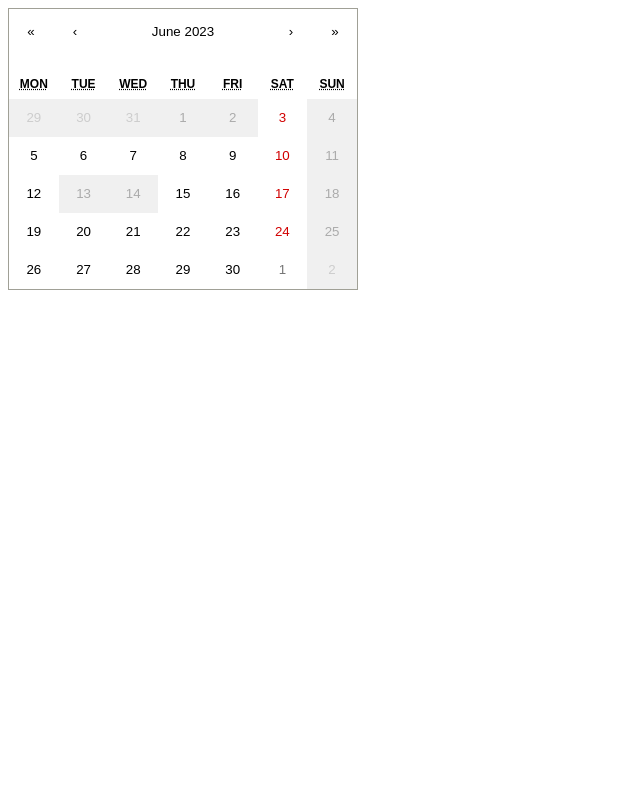
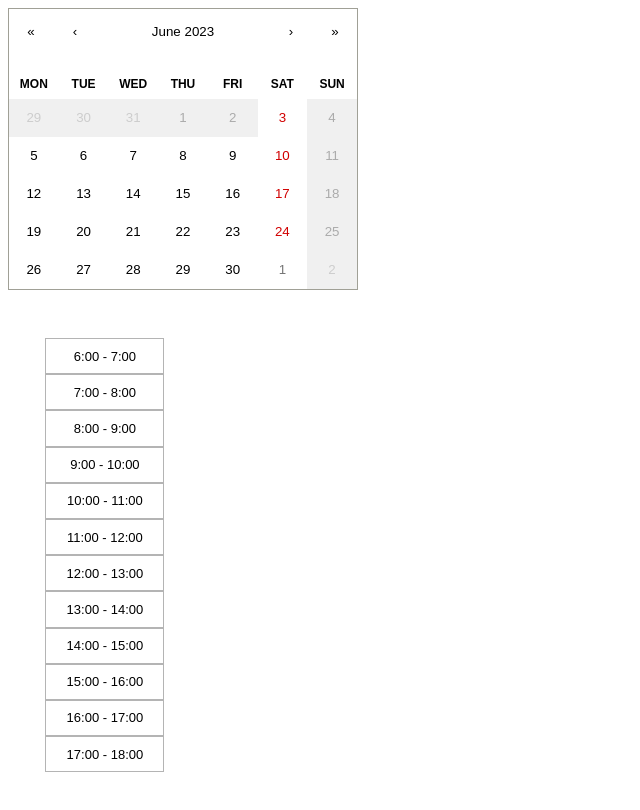
Before and after one commit to lukacasey/soulFlex.client, a React (Create React App) app: page / in a window 1280 px wide. Shown: the top 810 px of the page, without its empty margins (0-640 px from the left). Built offline with nearby package versions, Linux system fonts and the light colour scheme.

Commit message:
changed folder & file structure, created Timepicker.js, timePicker.css and calendarStyles.css.

```diff
--- a/src/components/App.js
+++ b/src/components/App.js
@@ -1,9 +1,9 @@
-import Bookings from "./booking/Bookings";
+import Calender from "./booking/Calender";
 
 function App() {
   return (
     <>
-      <Bookings />
+      <Calender />
     </>
   );
 }
--- a/src/components/booking/Bookings.js
+++ b/src/components/booking/Calender.js
@@ -1,14 +1,15 @@
 import React, { useState } from "react";
 import Calendar from "react-calendar";
+import Timepicker from "./Timepicker";
 import "react-calendar/dist/Calendar.css";
+import "../../styles/calendarStyles.css";
 
-export default function Bookings() {
-  // for setting day
+export default function Calender() {
+  // state & function for selecting date
   const [value, setValue] = useState(new Date());
-
   function onChange(date) {
     setValue(date);
-    console.log(date.toDateString());
+    console.log(date);
   }
 
   function tileDisabled({ date, view }) {
@@ -29,13 +30,11 @@ export default function Bookings() {
       return true;
     }
 
-    // dates to be disabled
-    const disabledDates = [new Date("2023-06-13"), new Date("2023-06-14")];
-
-    // convert to string and disable
-    return disabledDates.some(
-      (disabledDate) => date.toDateString() === disabledDate.toDateString()
-    );
+    // if you want to disabel specific date[s] uncomment the code below and add to the array
+    // const disabledDates = [new Date("2023-06-13"), new Date("2023-06-14")];
+    // return disabledDates.some(
+    //   (disabledDate) => date.toDateString() === disabledDate.toDateString()
+    // );
   }
 
   return (
@@ -46,6 +45,8 @@ export default function Bookings() {
           value={value}
           tileDisabled={tileDisabled}
         />
+        {/* passing in date value to be used for timepicker */}
+        <Timepicker selectedDate={value} />
       </div>
     </>
   );
--- /dev/null
+++ b/src/components/booking/Timepicker.js
@@ -0,0 +1,78 @@
+import "../../styles/timePicker.css";
+
+// recieving date from calendar
+export default function Timepicker({ selectedDate }) {
+  // Get the day of the selected date
+  const dayOfWeek = selectedDate.getDay();
+
+  // Define the time ranges based on the day of the week
+  let timeRanges;
+  if (dayOfWeek >= 1 && dayOfWeek <= 4) {
+    // If the day is Monday to Thursday (dayOfWeek: 1-4)
+    timeRanges = [
+      { start: "6:00", end: "7:00" },
+      { start: "7:00", end: "8:00" },
+      { start: "8:00", end: "9:00" },
+      { start: "9:00", end: "10:00" },
+      { start: "10:00", end: "11:00" },
+      { start: "11:00", end: "12:00" },
+      { start: "12:00", end: "13:00" },
+      { start: "13:00", end: "14:00" },
+      { start: "14:00", end: "15:00" },
+      { start: "15:00", end: "16:00" },
+      { start: "16:00", end: "17:00" },
+      { start: "17:00", end: "18:00" },
+      { start: "18:00", end: "19:00" },
+      { start: "19:00", end: "20:00" },
+    ];
+  } else if (dayOfWeek === 5) {
+    // If the day is Friday (dayOfWeek: 5)
+    timeRanges = [
+      { start: "6:00", end: "7:00" },
+      { start: "7:00", end: "8:00" },
+      { start: "8:00", end: "9:00" },
+      { start: "9:00", end: "10:00" },
+      { start: "10:00", end: "11:00" },
+      { start: "11:00", end: "12:00" },
+      { start: "12:00", end: "13:00" },
+      { start: "13:00", end: "14:00" },
+      { start: "14:00", end: "15:00" },
+      { start: "15:00", end: "16:00" },
+      { start: "16:00", end: "17:00" },
+      { start: "17:00", end: "18:00" },
+    ];
+  } else if (dayOfWeek === 6) {
+    // If the day is Saturday (dayOfWeek: 6)
+    timeRanges = [
+      { start: "6:00", end: "7:00" },
+      { start: "7:00", end: "8:00" },
+      { start: "8:00", end: "9:00" },
+      { start: "9:00", end: "10:00" },
+      { start: "10:00", end: "11:00" },
+      { start: "11:00", end: "12:00" },
+      { start: "12:00", end: "13:00" },
+      { start: "13:00", end: "14:00" },
+    ];
+  } else {
+    // Handle other days of the week if needed
+    timeRanges = [];
+  }
+
+  // Do a GET request where dbDate === selectedDate
+  // if dbTime === timeRanges[i], change styles
+
+  return (
+    <>
+      <div className="timePicker-container">
+        {/* this code maps over the timeRanges array, generating a set of <div> elements for each time range. */}
+        {timeRanges.map((range, index) => (
+          // the class names of the <div> elements are dynamically generated based on the index value.
+          <div key={index} className={`t${index}`}>
+            {/* The start and end times are displayed as text content. */}
+            {`${range.start} - ${range.end}`}
+          </div>
+        ))}
+      </div>
+    </>
+  );
+}
--- /dev/null
+++ b/src/styles/calendarStyles.css
@@ -0,0 +1,6 @@
+/* this file contains all the style modifications doe the Calender.js file */
+
+/* remove underline from days of week */
+abbr[title] {
+  text-decoration: none;
+}
--- /dev/null
+++ b/src/styles/timePicker.css
@@ -0,0 +1,23 @@
+.timePicker-container {
+  font-family: Arial, Helvetica, sans-serif;
+  display: flex;
+  flex-direction: column;
+  background-color: aqua;
+  align-items: center;
+  width: fit-content;
+  margin: 3rem;
+}
+
+.timePicker-container div {
+  border: 1px solid rgb(180, 180, 180);
+  background-color: white;
+  padding: 0.6rem;
+  width: 100%;
+  text-align: center;
+  font-size: 13px;
+}
+
+.timePicker-container div:hover {
+  background-color: rgb(228, 228, 228);
+  cursor: pointer;
+}
```
